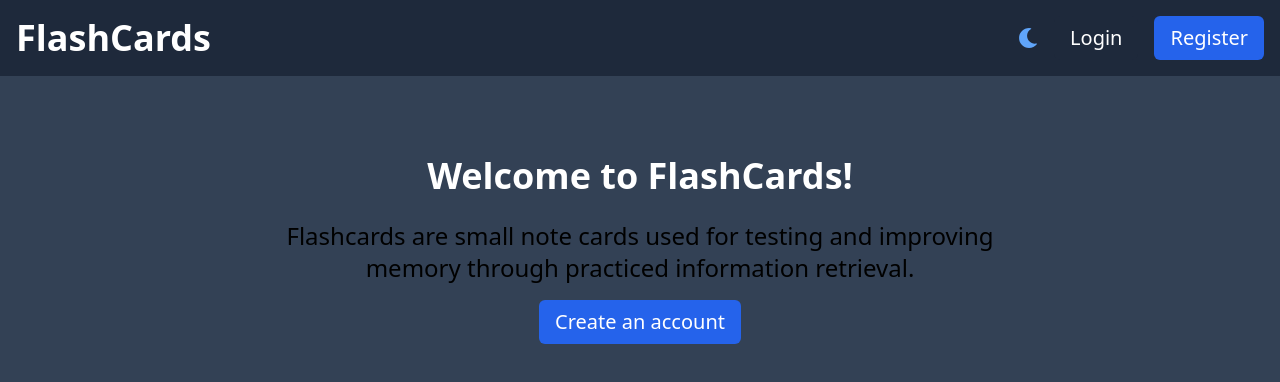
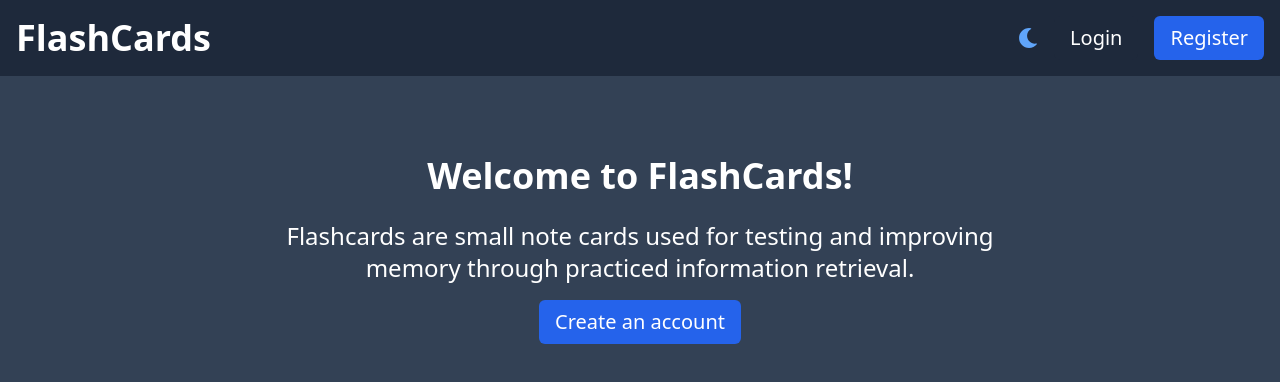
Before and after one commit to yap8/flashcards, a React (Create React App) app in the folder client/: page / in a window 1280 px wide. Shown: the top 382 px of the page. Built offline with nearby package versions, Linux system fonts and the light colour scheme.

Commit message:
added dark theme to Home

```diff
--- a/client/src/pages/Home.js
+++ b/client/src/pages/Home.js
@@ -21,7 +21,7 @@ const Home = () => {
     >
       <div className="container mx-auto py-20">
         <Title className="text-5xl md:text-center">Welcome to FlashCards!</Title>
-        <p className="text-2xl text-center mb-4 mx-auto max-w-screen-md">Flashcards are small note cards used for testing and improving memory through practiced information retrieval.</p>
+        <p className="text-2xl text-center mb-4 mx-auto max-w-screen-md dark:text-white">Flashcards are small note cards used for testing and improving memory through practiced information retrieval.</p>
         <div className="flex justify-center">
           <Button
             tag="Link"
```
